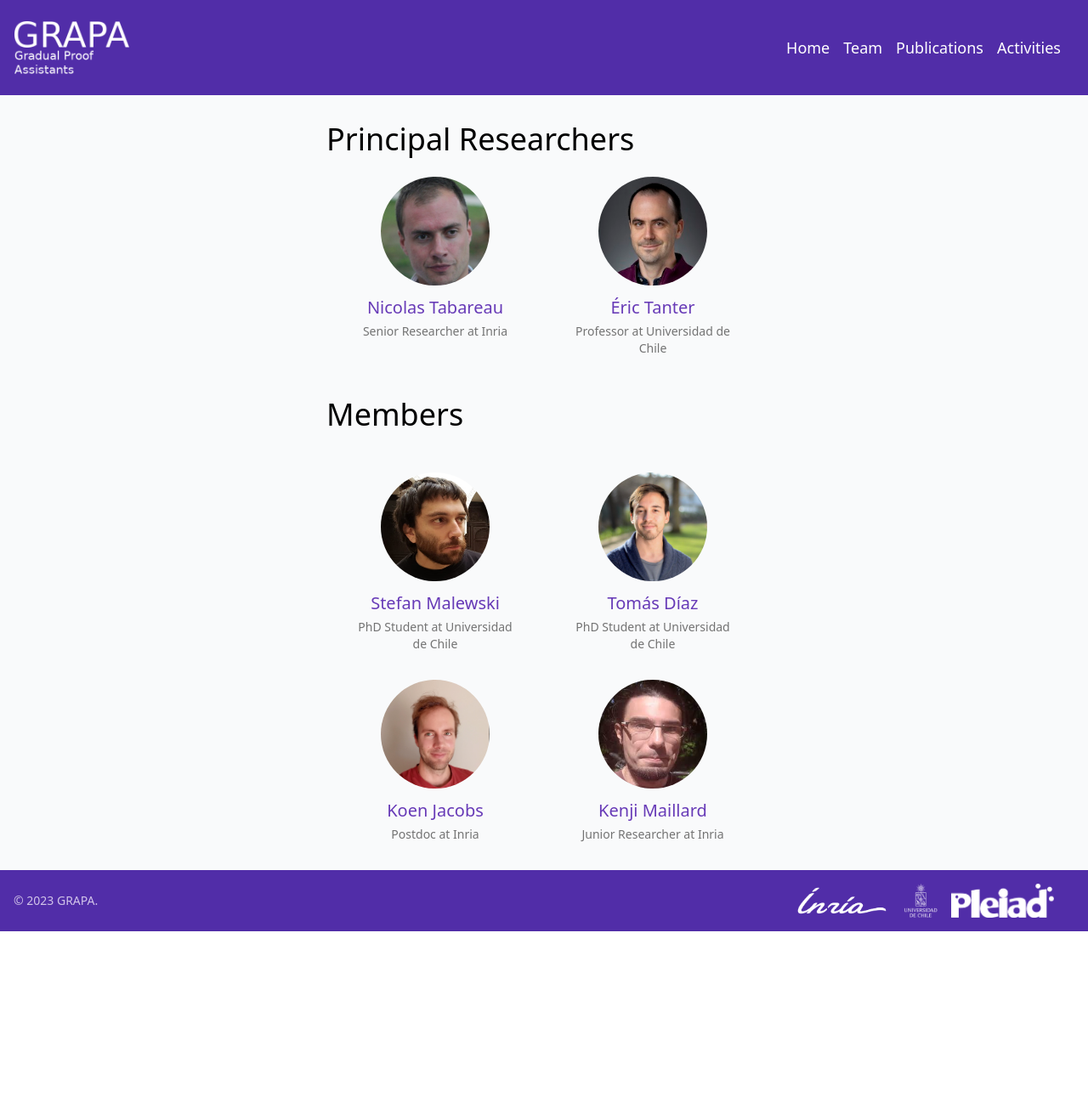
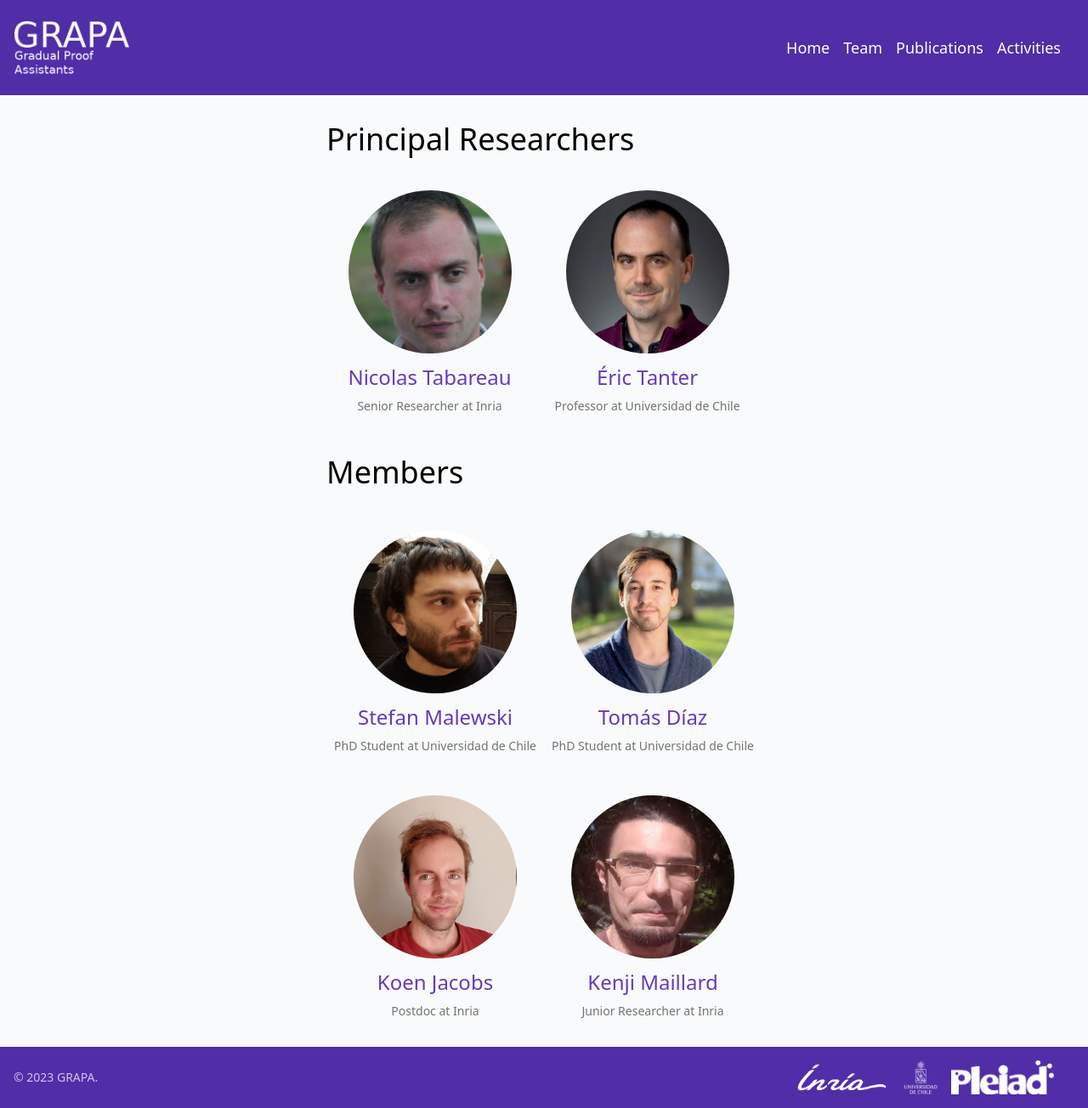
Before and after one commit to pleiad/grapa-website, a Jekyll site: the page built from team.html, in a window 1280 px wide. Shown: the whole page at 85% size. Built offline with Jekyll 4.4.1, drawn with Linux system fonts in a browser that asks for light colours; nearby versions of some CDN libraries; some web fonts are replaced; before the commit the page ends 1096 px from its top, so only the background shows below that.

Commit message:
Add more responsiveness to avatars and more space

```diff
--- a/_includes/member-list.html
+++ b/_includes/member-list.html
@@ -2,19 +2,19 @@
   {% assign members = site.data.members | where: "code", include.code %}
   {% for member in members %}
   {% assign img = '/assets/img/' | append: member.img  %}
-  <li class="w-48 flex flex-col items-center whitespace-normal text-center">
+  <li class="w-120 flex flex-col items-center whitespace-normal text-center">
     <image
-      class="h-32 w-32 rounded-full mb-3"
+      class="h-48 w-48 rounded-full mb-3"
       src="{{  img | prepend: site.baseurl }}"
     />
-    <span class="mb-1 text-xl">
+    <span class="mb-2 sm:text-4xl md:text-2xl ">
       <a
         href="{{member.url}}"
         class="{%if member.url %} underline decoration-transparent transition duration-300 ease-in-out hover:decoration-inherit {% endif %}"
         >{{member.name}}</a
       >
     </span>
-    <span class="text-sm {{ site.palette.text.light }}"
+    <span class="sm:text-xl md:text-sm {{ site.palette.text.light }}"
       >{{member.status}} at {{member.institution}}</span
     >
   </li>
--- a/team.html
+++ b/team.html
@@ -4,11 +4,11 @@ layout: default
 
 <main class="flex flex-col h-full space-y-12">
   <section>
-    <h1 class="mb-6">Principal Researchers</h1>
+    <h1 class="mb-10">Principal Researchers</h1>
     {% include member-list.html code="senior" %}
   </section>
-  <h1 class="mb-4">Members</h1>
-  <div class="flex flex-col flex-1 space-y-8">
+  <h1 class="mb-10">Members</h1>
+  <div class="flex flex-col flex-1 space-y-12">
     <section>{% include member-list.html code="phd" %}</section>
 
     <section>{% include member-list.html code="junior" %}</section>
```
